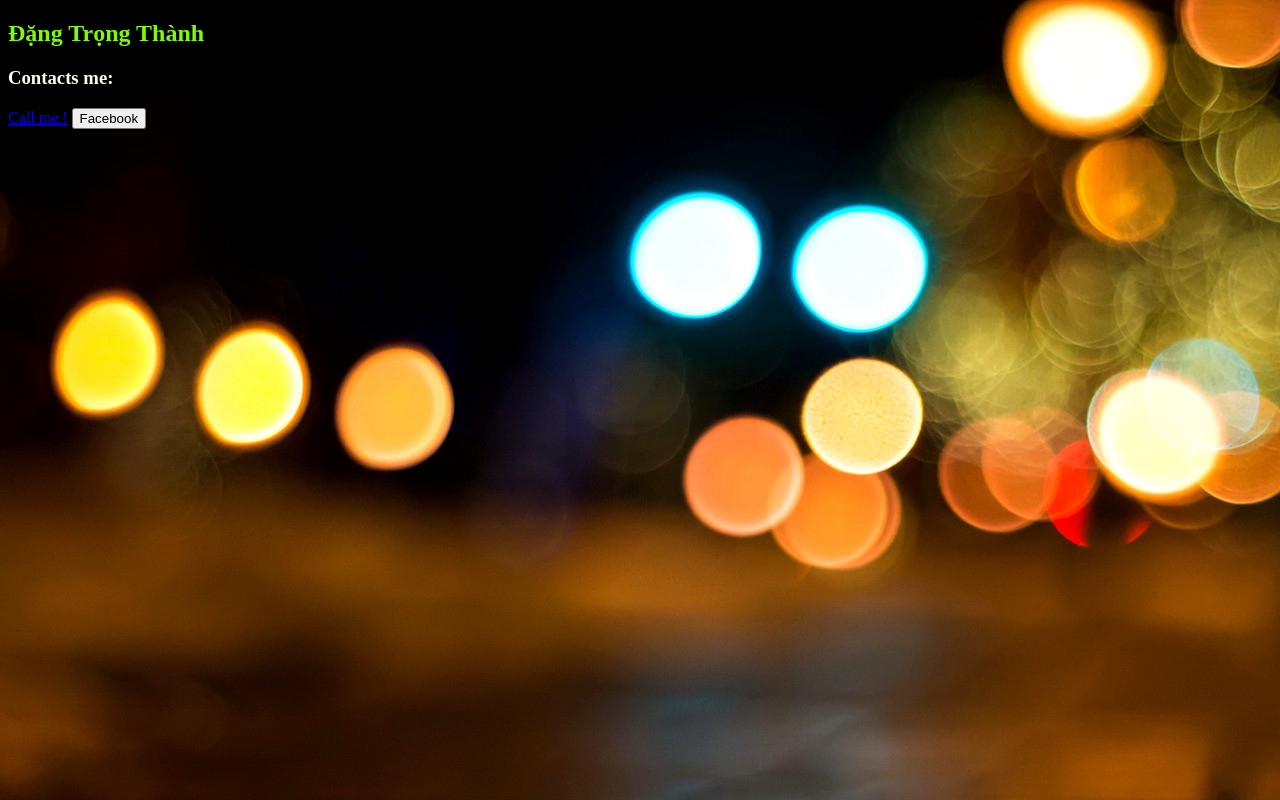
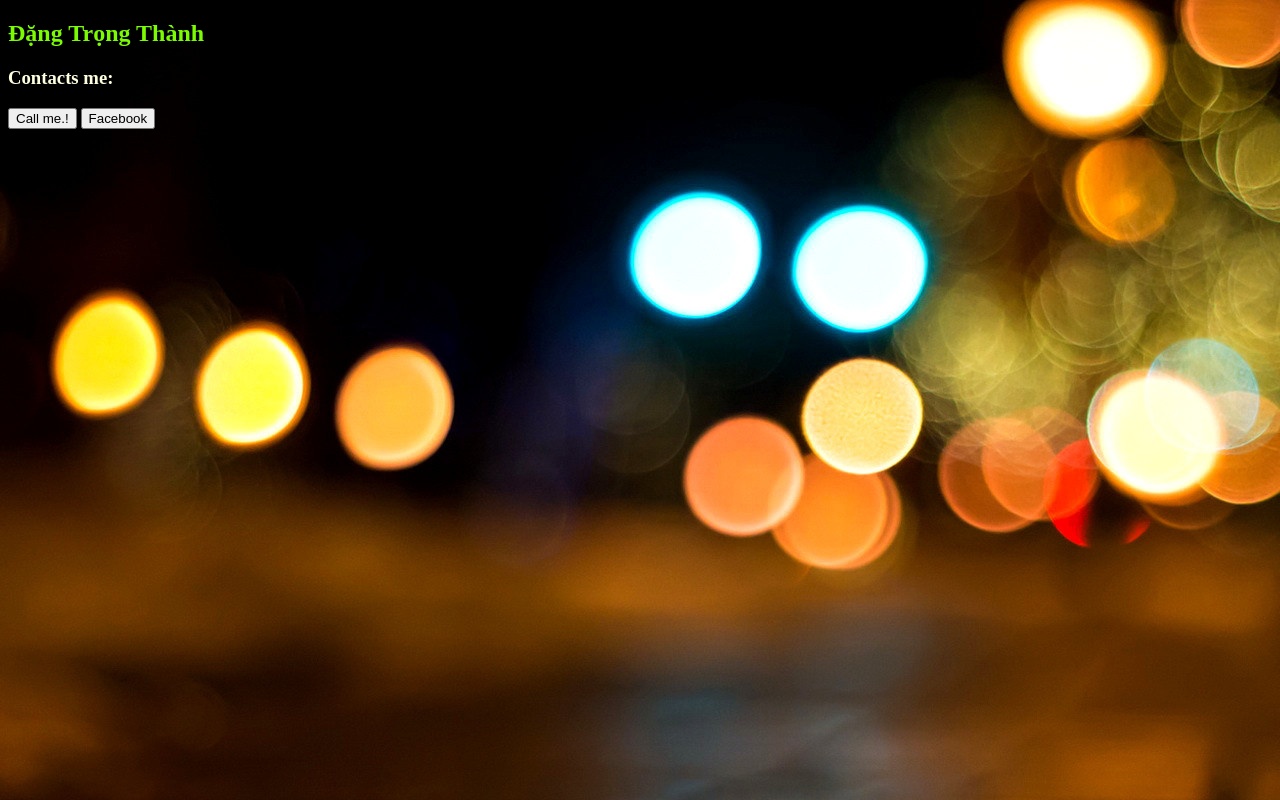
Before and after one commit to thanhdang198/thanhdang198.github.io, a plain HTML site: page index.html in a window 1280 px wide. Drawn offline with Linux system fonts and the light colour scheme; files whose address does not match are found by name.

Commit message:
Update index.html

```diff
--- a/index.html
+++ b/index.html
@@ -15,7 +15,7 @@
 
             <h3 style="color: lightyellow">Contacts me: </h3>
             <!-- <button type="button">Phone: 0336734111</button> -->
-            <a href="tel:0336734111">Call me.!</a>
+            <a href="tel:0336734111" target="_blank"><input type="button" value="Call me.!" class="button"></a>
             <!-- <a href="https://fb.me/thanhdang98"><button>Facebook</button></a> -->
             <!-- <img src="dtt.jpg" alt="W3Schools.com" width="150" height="100"> -->
             <a href="http://fb.me/thanhdang98" target="_blank"><input type="button" value="Facebook" class="button"></a>
```
